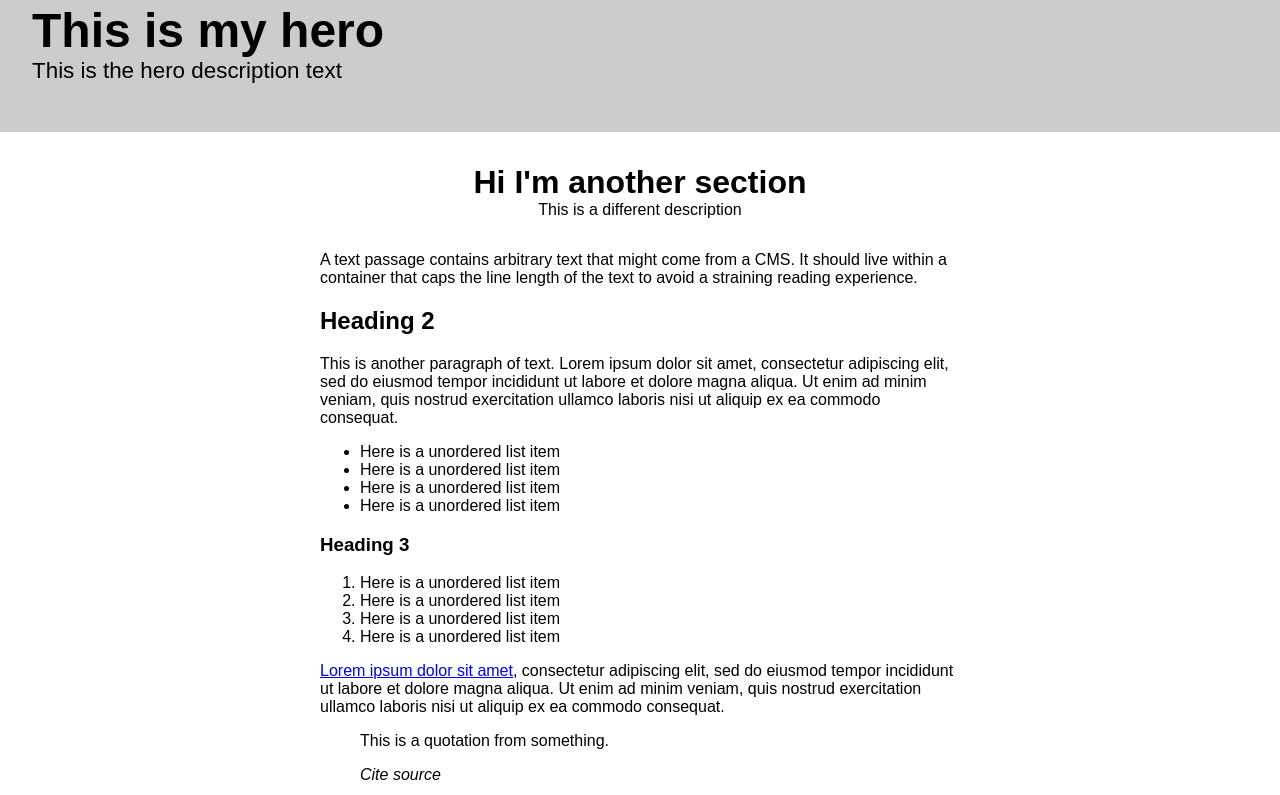
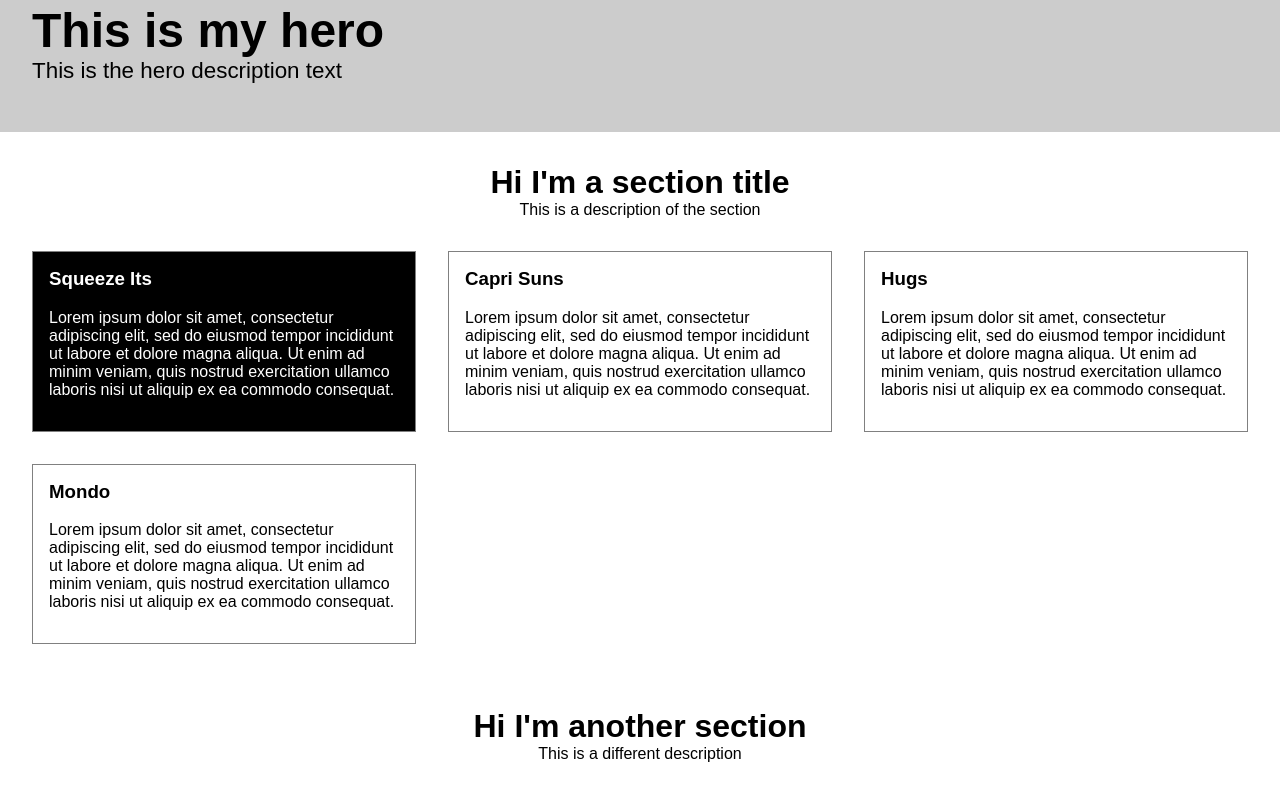
Before and after one commit to gavin-crowley/brad-system-css, a React (Create React App) app: page / in a window 1280 px wide. Shown: the part 600-1395 px from the top of the page. Built offline with nearby package versions, Linux system fonts and the light colour scheme.

Commit message:
inital vanilla commit

```diff
--- a/src/App.js
+++ b/src/App.js
@@ -1,12 +1,12 @@
 import React from 'react'
+import { InlineForm } from './components/molecules/InlineForm/InlineForm'
 import BradHome from './templates/BradHome'
 import VanillaReactHome from './templates/VanillaReactHome'
 
 const App = () => {
   return (
     <div className="App">
-      {/* <BradHome /> */}
-      <VanillaReactHome />
+      <BradHome />
     </div>
   )
 }
--- a/src/components/molecules/LayoutContainer/LayoutContainer.css
+++ b/src/components/molecules/LayoutContainer/LayoutContainer.css
@@ -15,6 +15,6 @@
   max-width: var(--l-max-width);
   margin-left: auto;
   margin-right: auto;
-  padding-left: var(--spacing);
-  padding-right: var(--spacing);
+  /* padding-left: var(--spacing); */
+  /* padding-right: var(--spacing); */
 }
--- /dev/null
+++ b/src/css/base/reset.css
@@ -0,0 +1,54 @@
+/*------------------------------------*\
+    #RESET
+\*------------------------------------*/
+
+/**
+ * Border-Box http:/paulirish.com/2012/box-sizing-border-box-ftw/
+ */
+* {
+  box-sizing: border-box;
+}
+
+/**
+ * 1) Zero out margins and padding for elements
+ */
+html,
+body,
+div,
+object,
+iframe,
+h1,
+h2,
+h3,
+h4,
+h5,
+h6,
+p,
+blockquote,
+ol,
+ul,
+li,
+form,
+legend,
+label,
+table,
+header,
+footer,
+nav,
+section,
+figure {
+  margin: 0;
+  padding: 0;
+}
+
+/**
+ * 1) Set HTML5 elements to display: block
+ */
+header,
+footer,
+nav,
+section,
+article,
+figure {
+  display: block;
+}
```
Also changed, not shown: src/css/utilities/utilities.css (added, +13 -0 lines).
